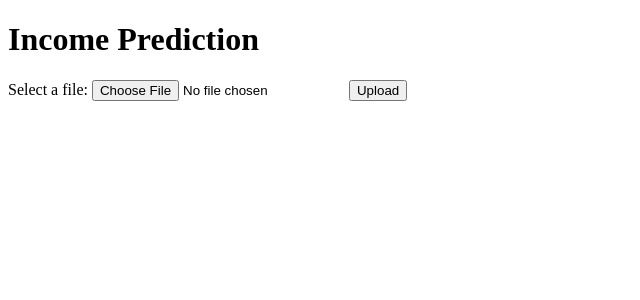
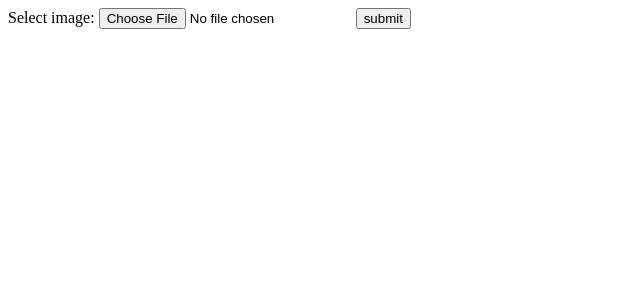
Before and after one commit to DmKuzin/fish_recognizer, a Flask app: page / in a window 1280 px wide. Shown: the top 300 px of the page, without its empty margins (0-640 px from the left). Run offline with Flask 2, Linux system fonts and the light colour scheme.

Commit message:
Update index.html

```diff
--- a/templates/index.html
+++ b/templates/index.html
@@ -1,26 +1,5 @@
-<!DOCTYPE html>
-<html >
-<!--From https://codepen.io/frytyler/pen/EGdtg-->
-<head>
-    <meta charset="UTF-8">
-    <title>ML Deployment using Heroku</title>
-    <link href='https://fonts.googleapis.com/css?family=Pacifico' rel='stylesheet' type='text/css'>
-    <link href='https://fonts.googleapis.com/css?family=Arimo' rel='stylesheet' type='text/css'>
-    <link href='https://fonts.googleapis.com/css?family=Hind:300' rel='stylesheet' type='text/css'>
-    <link href='https://fonts.googleapis.com/css?family=Open+Sans+Condensed:300' rel='stylesheet' type='text/css'>
-</head>
-
-<body>
-    <div class="prediction">
-        <h1>Income Prediction</h1>
-        <form action="{{ url_for('predict')}}"method="post">
-    		<label for="myfile">Select a file:</label>
-  		    <input type="file" name="imagefile" id="imagefile"/>
-            <input type=submit value=Upload>
-        </form>
-
-       <br>
-       <b>{{ prediction_text }}</b>
-    </div>
-</body>
-</html>
+<form method="post" enctype="multipart/form-data">
+  <label for="img">Select image:</label>
+  <input type="file" id="img" name="img" accept="image/*">
+  <input type="submit" value="submit">
+</form>
```
